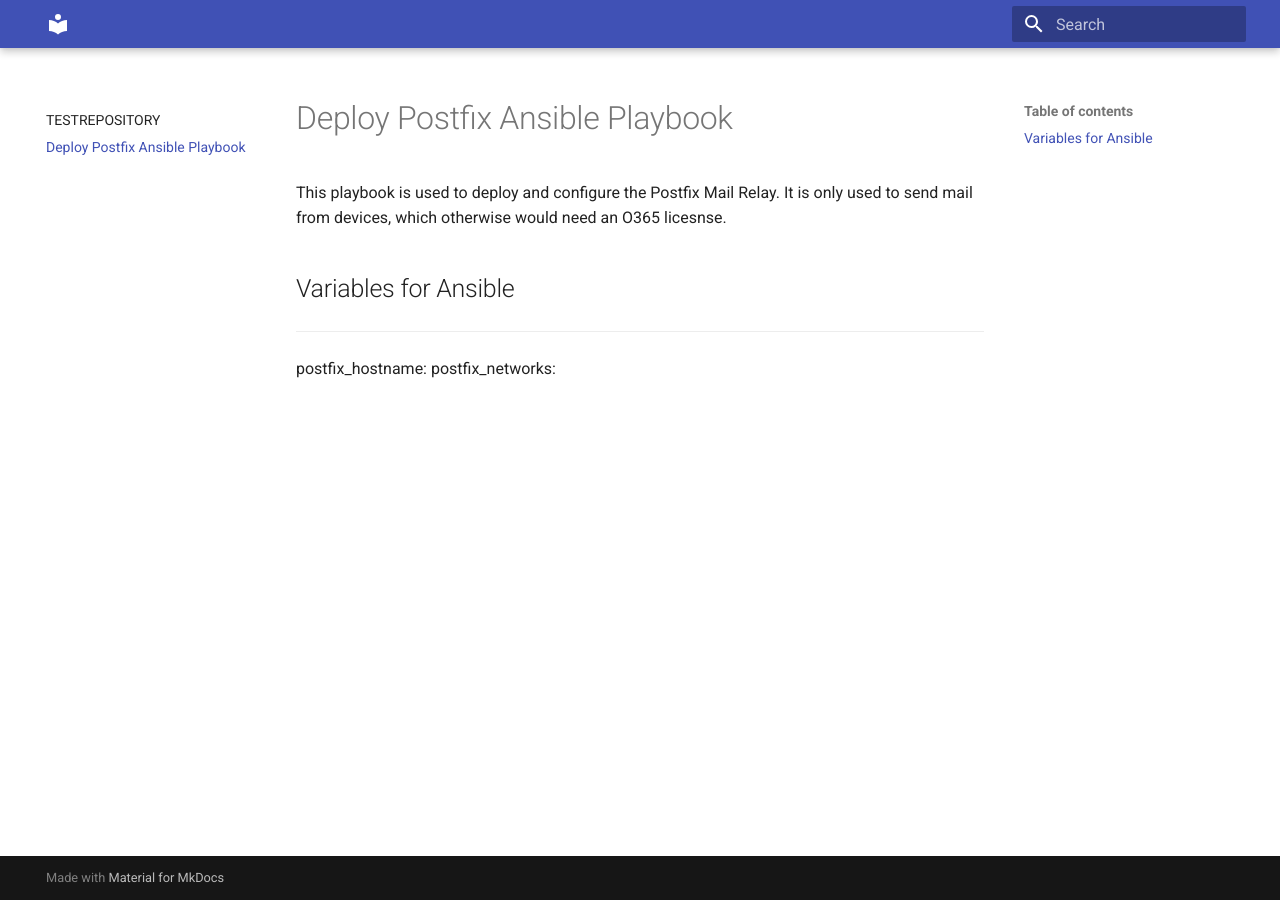
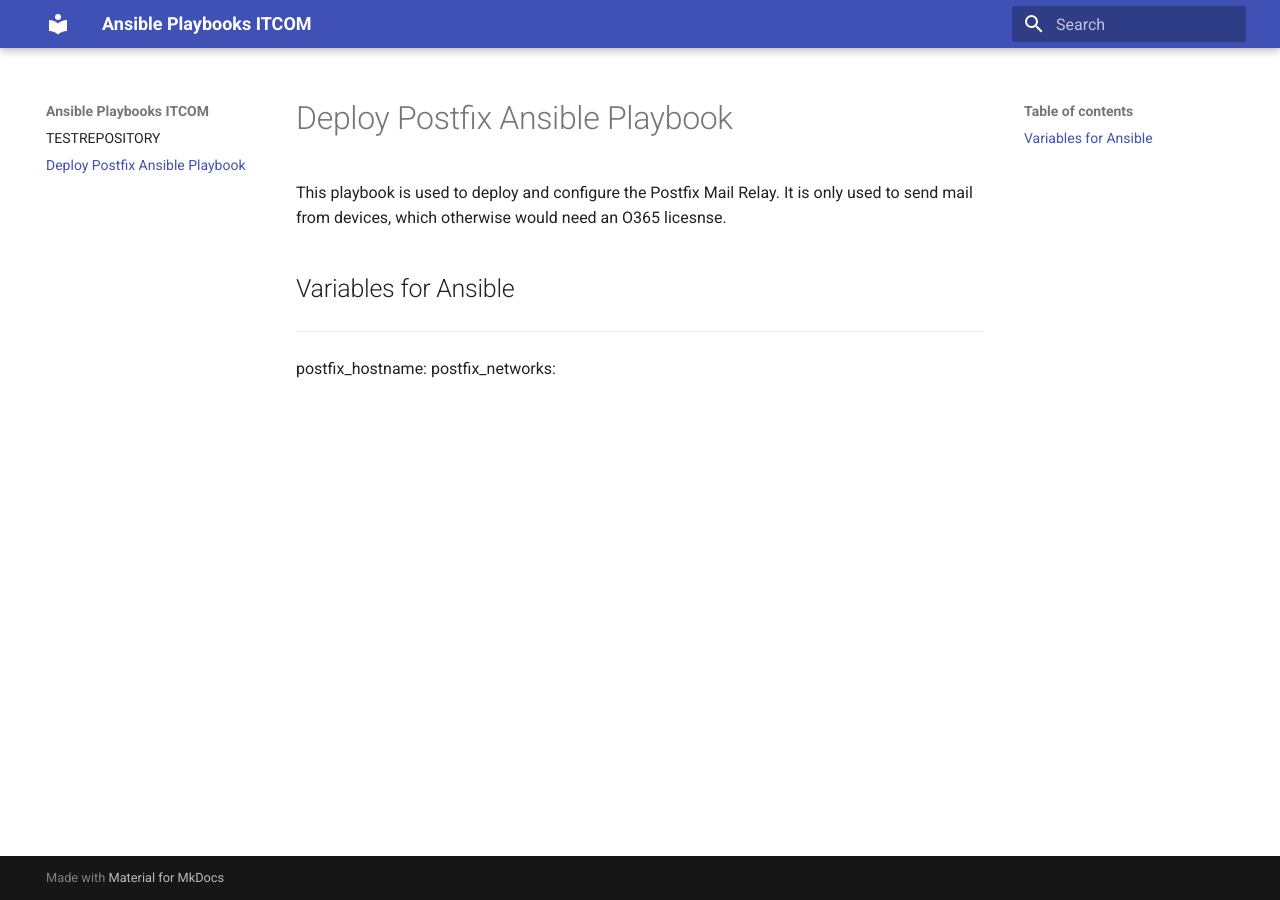
Before and after one commit to ITC-jwaltenspuehl/ansible-galaxy-test, an MkDocs documentation site: the page built from docs/deploy-postfix.md, in a window 1280 px wide. Built offline with MkDocs 1.6.1 and Material for MkDocs 9.7.7, drawn with Linux system fonts in a browser that asks for light colours.

Commit message:
Update mkdocs.yaml

```diff
--- a/mkdocs.yaml
+++ b/mkdocs.yaml
@@ -1,2 +1,3 @@
+site_name: Ansible Playbooks ITCOM
 theme:
   name: material
```
